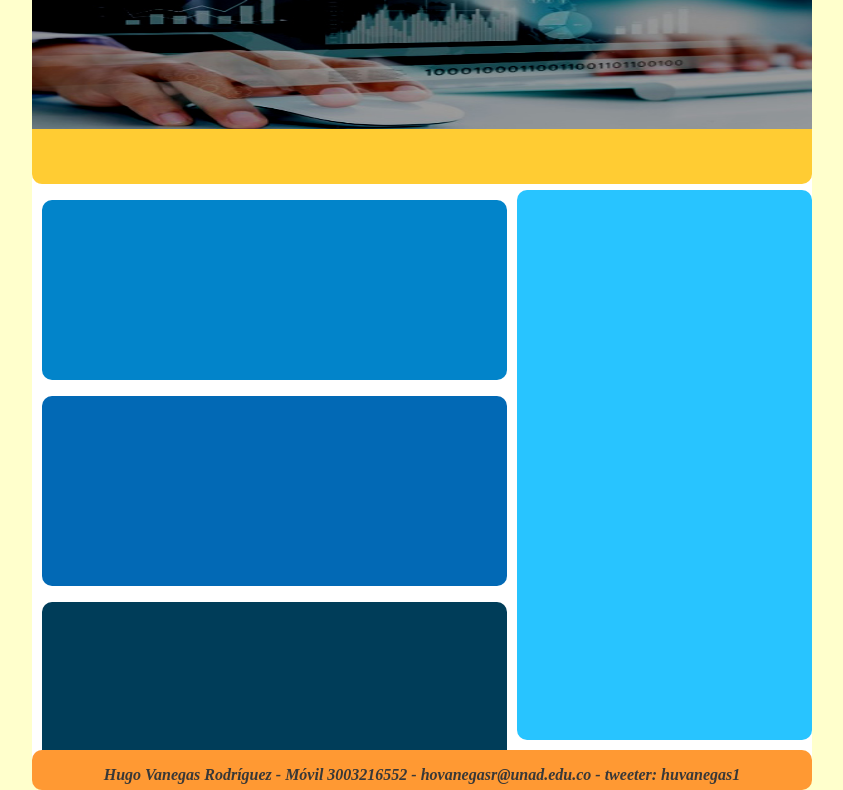
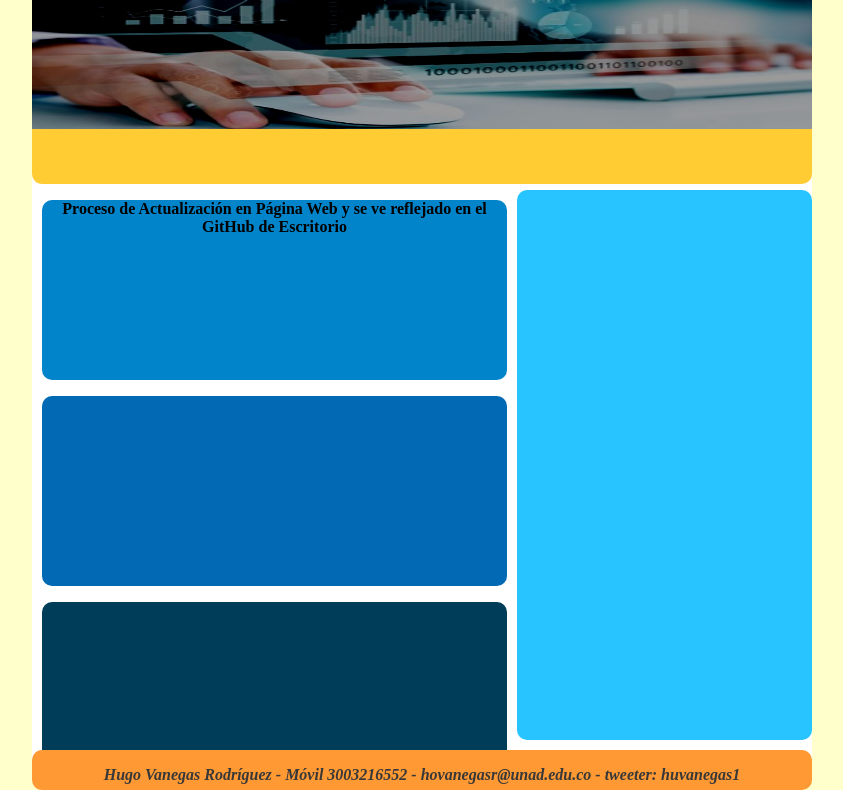
Before and after one commit to hovanegasr/Act_01, a plain HTML site: page index.html in a window 1280 px wide. Shown: the part 129-919 px from the top of the page, without its empty margins (218-1061 px from the left). Drawn offline with Linux system fonts and the light colour scheme.

Commit message:
Actualización linea 38
Se adiciona titulo linea 38

```diff
--- a/index.html
+++ b/index.html
@@ -35,7 +35,7 @@ Sistema de Control de Versiones con GIT/GITHUB</strong></h2></th>
 	<section id="hv">
         <article id="hv1">
 
-        <P><strong></strong>
+        <P><strong>Proceso de Actualización en Página Web y se ve reflejado en el GitHub de Escritorio</strong>
         <P>
         </article>
 
```
